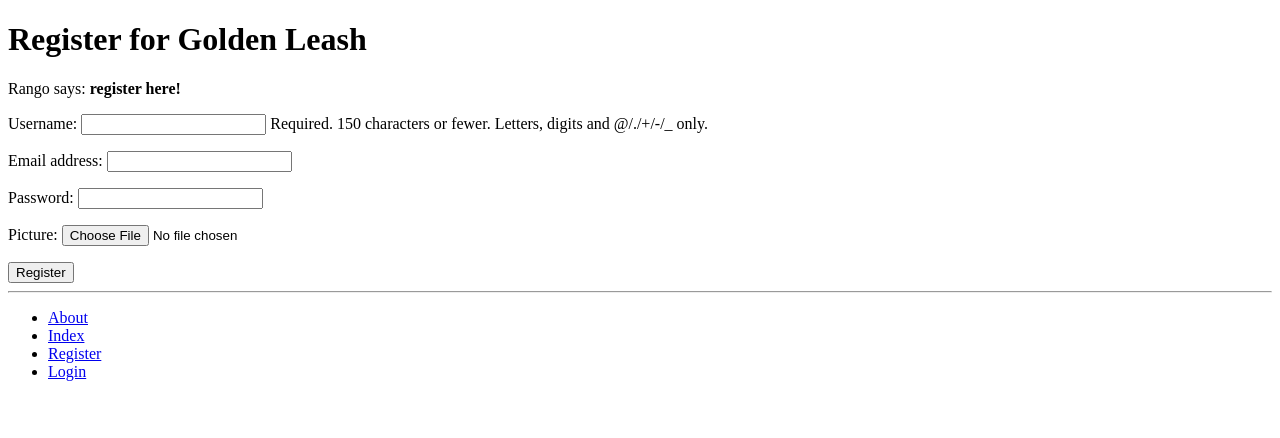
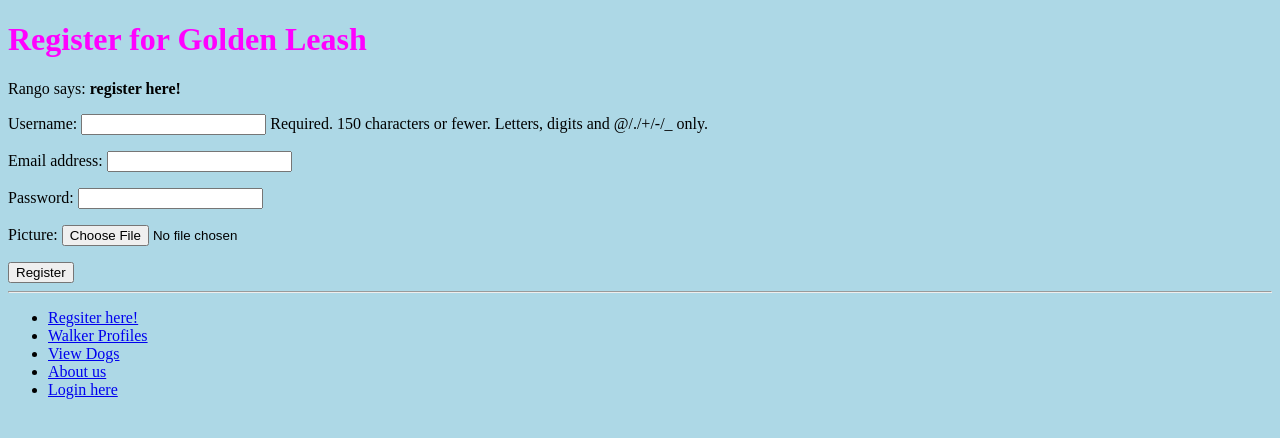
Before and after one commit to IdreesMahmood/golden_leash_project, a Django app: page /golden_leash/register/ in a window 1280 px wide. Shown: the top 438 px of the page. Run offline with Django 3.2, Linux system fonts and the light colour scheme.

Commit message:
Added static files directory, setup template inheritance and basic css

```diff
--- a/golden_leash_project/settings.py
+++ b/golden_leash_project/settings.py
@@ -127,6 +127,7 @@ USE_TZ = True
 # https://docs.djangoproject.com/en/1.11/howto/static-files/
 
 STATIC_URL = '/static/'
+STATICFILES_DIRS = [STATIC_DIR, ]
 
 
 MEDIA_ROOT = MEDIA_DIR
--- /dev/null
+++ b/static/css/base.css
@@ -0,0 +1,7 @@
+h1 {
+    color: magenta;
+}
+
+body {
+    background-color: lightblue;
+}
--- a/templates/golden_leash/about.html
+++ b/templates/golden_leash/about.html
@@ -1,5 +1,6 @@
 <!DOCTYPE html>
-
+{% load staticfiles %}
+{% load static %}
 
 <html>
 	<head>
--- a/templates/golden_leash/base.html
+++ b/templates/golden_leash/base.html
@@ -1,13 +1,14 @@
 <!DOCTYPE html>
 {% load staticfiles %}
-
+{% load static %}
 
 <html>
 	<head lang="en">
+		<link rel="stylesheet" href="{% static 'css/base.css' %}" type="text/css">
 		<title>
-			Rango -
+			Golden Leash
 			{% block title_block %}
-				How to Tango with Django!
+				Dog Walking Service
 			{% endblock %}
 		</title>
 	</head>
@@ -22,10 +23,11 @@
 		<hr />
 		<div>
 			<ul>
-				<li><a href="{% url 'about' %}">About</a></li>
-				<li><a href="{% url 'index' %}">Index</a></li>
-				<li><a href="{% url 'register' %}">Register</a></li>
-				<li><a href="{% url 'login' %}">Login</a></li>
+				<li><a href="{% url 'register' %}">Regsiter here!</a></li>
+				<li><a href="{% url 'walkerProfiles' %}">Walker Profiles</a></li>
+				<li><a href="{% url 'viewDogs' %}">View Dogs</a></li>
+				<li><a href="{% url 'about' %}">About us</a></li>
+				<li><a href="{% url 'login' %}">Login here</a></li>
 			</ul>
 		</div>
 	</body>
```
Also changed, not shown: templates/golden_leash/index.html (+3 -21 lines), static/images/dog.jpg (added).
